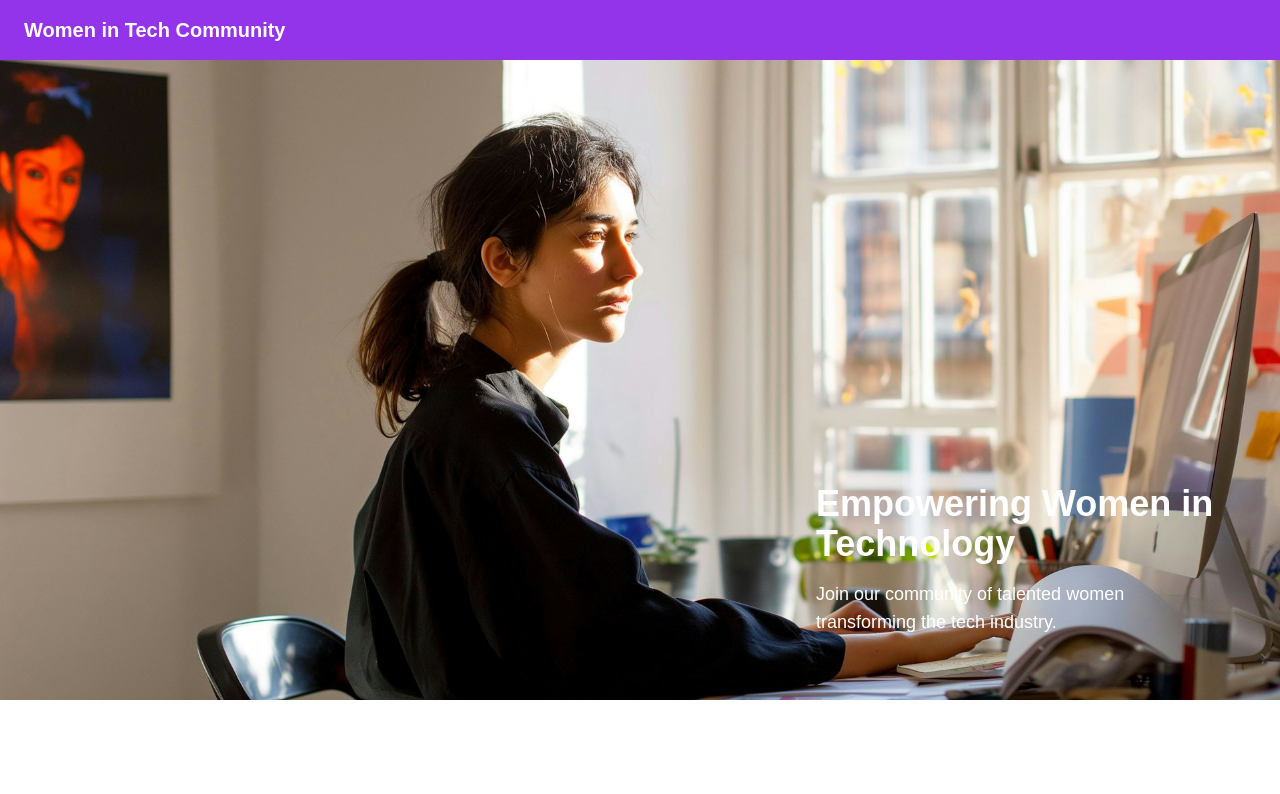
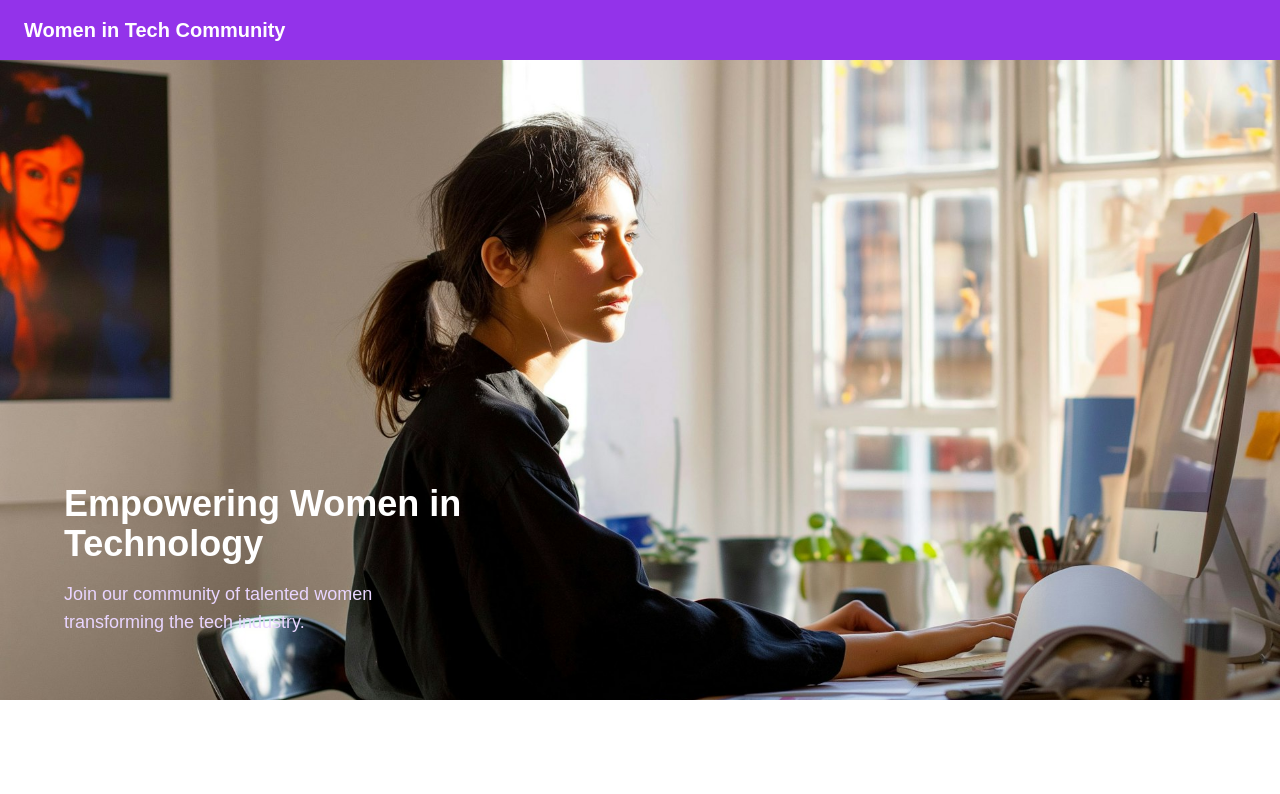
Before and after one commit to pratikbhavarthe/women-in-tech, a Next.js app: page / in a window 1280 px wide. Shown: the top 794 px of the page. Built offline with nearby package versions, Linux system fonts and the light colour scheme.

Commit message:
Update Hero component layout and text styling for improved visibility

```diff
--- a/app/components/Hero.tsx
+++ b/app/components/Hero.tsx
@@ -15,11 +15,11 @@ const Hero: React.FC = () => {
                 />
             </div>
             {/* Text Overlay */}
-            <div className="absolute bottom-10 right-10 text-white p-6 max-w-md">
+            <div className="absolute bottom-10 left-10 text-white p-6 max-w-md">
                 <h1 className="text-4xl font-bold mb-4">
                     Empowering Women in Technology
                 </h1>
-                <p className="text-lg">
+                <p className="text-lg text-purple-200">
                     Join our community of talented women transforming the tech
                     industry.
                 </p>
```
